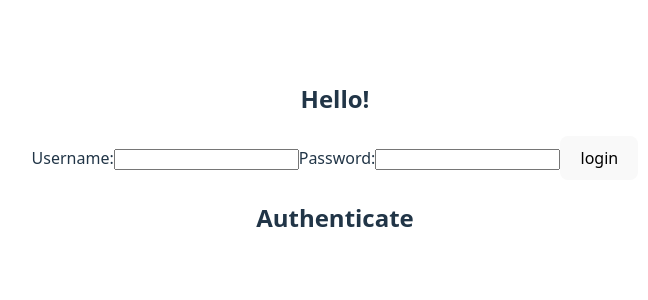
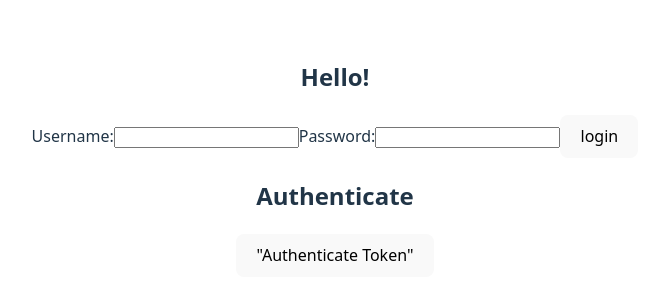
Before and after one commit to callenmccarty/React-Forms, a React (Vite) app in the folder Forms/: page / in a window 1280 px wide. Shown: the part 242-542 px from the top of the page, without its empty margins (305-953 px from the left). Built offline with nearby package versions, Linux system fonts and the light colour scheme.

Commit message:
Authenticate.jsx

```diff
--- a/Forms/src/App.jsx
+++ b/Forms/src/App.jsx
@@ -1,13 +1,15 @@
+import { useState } from 'react'
 import './App.css'
 import Authenticate from './components/Authenticate'
 import SignUpForm from './components/SignUpForm'
 
 function App() {
+  const [token, setToken] = useState (null);
   return (
     <>
     <div>
-      <SignUpForm/>
-      <Authenticate/>
+      <SignUpForm token={token} setToken={setToken}/>
+      <Authenticate token={token} setToken={setToken}/>
     </div>
     </>
   )
--- a/Forms/src/components/Authenticate.jsx
+++ b/Forms/src/components/Authenticate.jsx
@@ -1,7 +1,29 @@
+import { useState } from "react"
+import axios from "axios"
+
+function Authenticate({token}){
+    const[error,setError] = useState (null)
+    const[success,setSuccess] = useState (null)
+    async function handleclick() {try {
+        const data = await axios.get("https://fsa-jwt-practice.herokuapp.com/authenticate", {
+         headers: {
+            "Content-Type" : "application/json",
+                "Authorization" : `Bearer ${token}`
+            }}
+        )
+        setSuccess(result.message)
 
 
-function Authenticate(){
-    return <h2>Authenticate</h2>
-}
+    } catch (error) {setError(error.message);
+
+    }
+
+    }
+   return <div> <h2>Authenticate</h2>
+   {error && <p>{error}</p>}
+   {success && <p>{success}</p>}
+     <button onClick={handleclick}>"Authenticate Token"</button>
+
+</div>}
 
 export default Authenticate
--- a/Forms/src/components/SignUpForm.jsx
+++ b/Forms/src/components/SignUpForm.jsx
@@ -1,7 +1,7 @@
 import { useState } from "react"
 import axios from "axios"
 
-function SignUpForm() {
+function SignUpForm({token, setToken}) {
     const [username, setUsername] = useState("");
     const [password, setPassword]= useState("");
     const [error, setError]= useState(null);
@@ -9,8 +9,10 @@ function SignUpForm() {
     async function handleSubmit(event) {
         event.preventDefault();
        try {
+        setToken (result.token)
         const signUp = await axios.post("https://fsa-jwt-practice.herokuapp.com/signup", {username,password})
         console.log(signUp)
+        window.localStorage.setItem("token", signUp.token)
        }
        catch (error) {
         setError(error.message);
```
